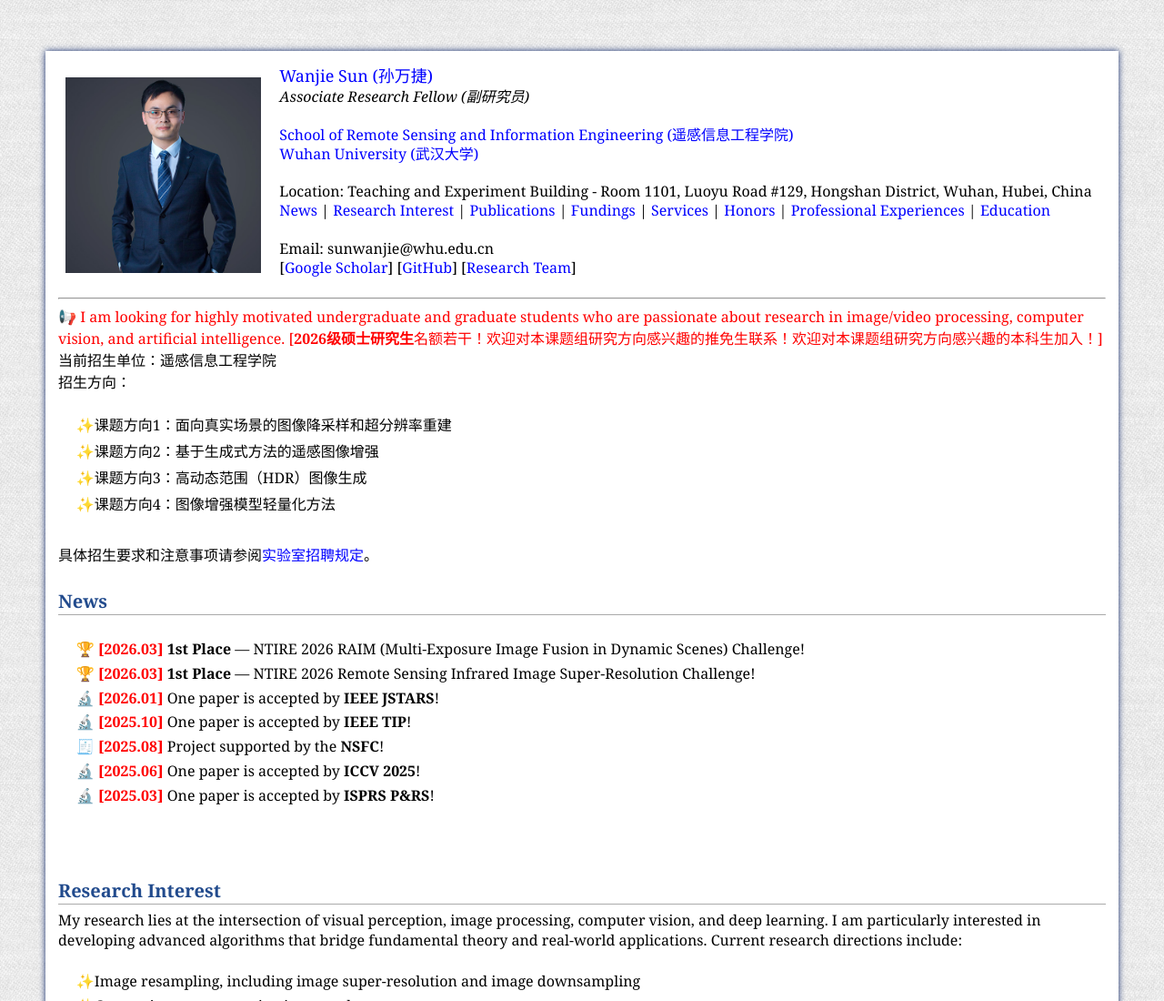
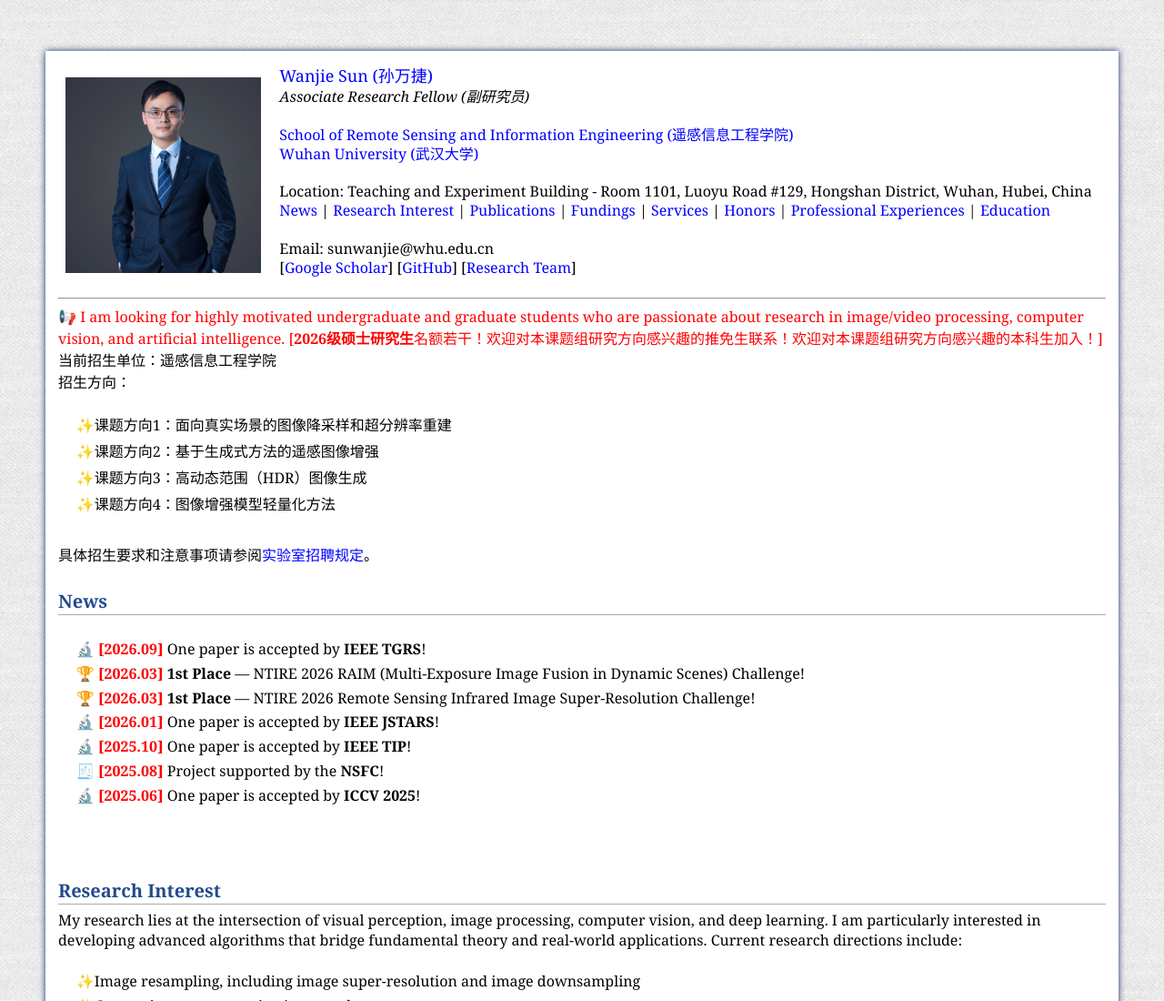
Before and after one commit to sunwj/sunwj.github.io, a plain HTML site: page index.html in a window 1280 px wide. Shown: the top 1100 px of the page at 91% size. Drawn offline with Linux system fonts and the light colour scheme.

```diff
--- a/index.html
+++ b/index.html
@@ -71,13 +71,13 @@ Email: sunwanjie@whu.edu.cn <br />
 
 <A NAME="News"><h2>News</h2></A>
 <ul class="no-marker">
+    <li> 🔬<b> <font color="#FF0000">[2026.09]</font> </b> One paper is accepted by <b>IEEE TGRS</b>!</li>
     <li> 🏆<b> <font color="#FF0000">[2026.03]</font> </b> <b>1st Place</b> — NTIRE 2026 RAIM (Multi-Exposure Image Fusion in Dynamic Scenes) Challenge!</li>
     <li> 🏆<b> <font color="#FF0000">[2026.03]</font> </b> <b>1st Place</b> — NTIRE 2026 Remote Sensing Infrared Image Super-Resolution Challenge!</li>
     <li> 🔬<b> <font color="#FF0000">[2026.01]</font> </b> One paper is accepted by <b>IEEE JSTARS</b>!</li>
     <li> 🔬<b> <font color="#FF0000">[2025.10]</font> </b> One paper is accepted by <b>IEEE TIP</b>!</li>
     <li> 🧾<b> <font color="#FF0000">[2025.08]</font> </b> Project supported by the <b>NSFC</b>!</li>
     <li> 🔬<b> <font color="#FF0000">[2025.06]</font> </b> One paper is accepted by <b>ICCV 2025</b>!</li>
-    <li> 🔬<b> <font color="#FF0000">[2025.03]</font> </b> One paper is accepted by <b>ISPRS P&RS</b>!</li>
 </ul>
 <br />
 
```
